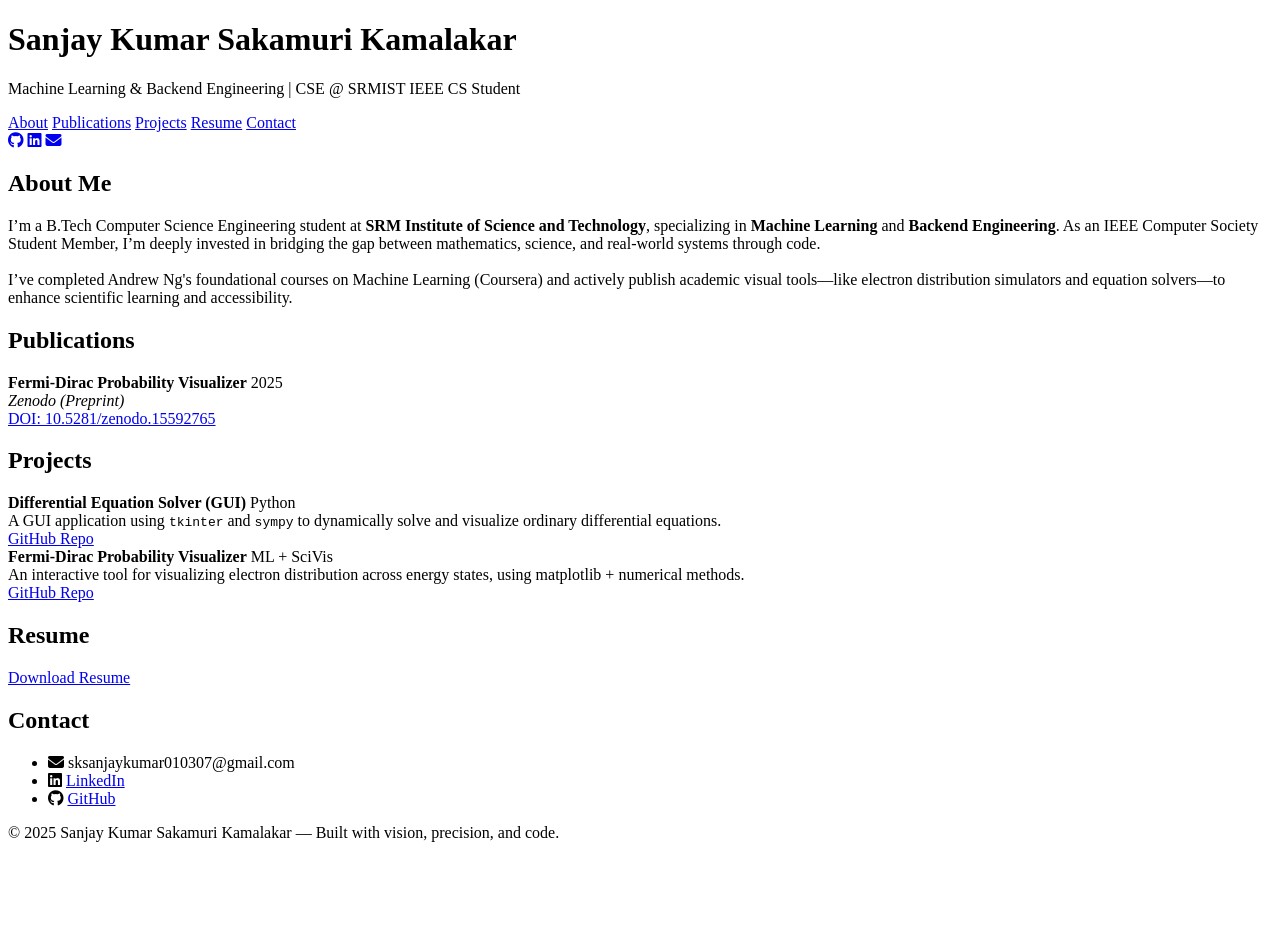
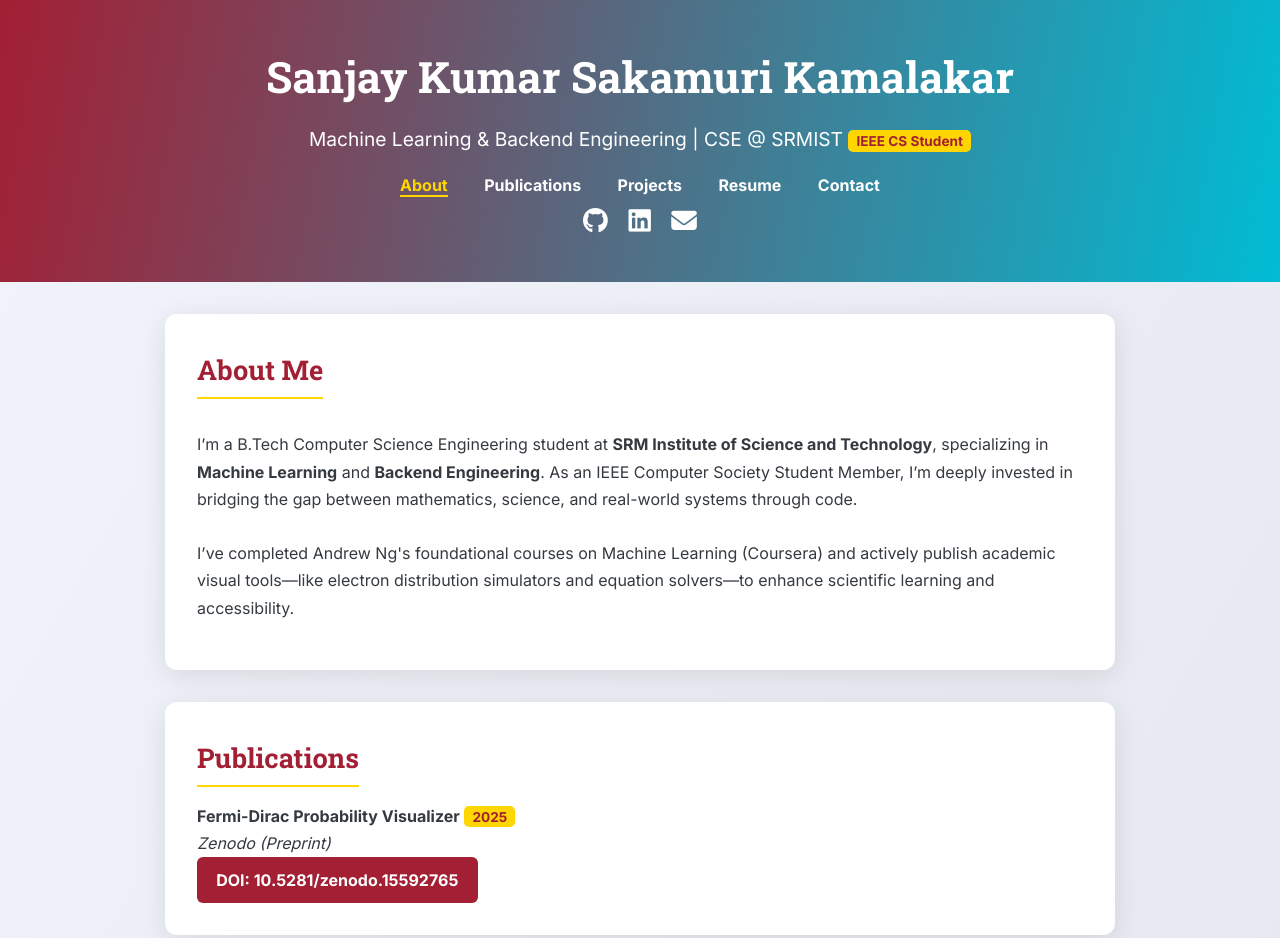
Before and after one commit to Sanjaykumar030/SanjayKumar030.github.io, a plain HTML site: page index.html in a window 1280 px wide. Shown: the top 938 px of the page. Before the commit the page ends 850 px from the top, so only its background shows below. Drawn offline with Linux system fonts and the light colour scheme.

Commit message:
Update index.html with CSS

```diff
--- a/index.html
+++ b/index.html
@@ -15,6 +15,178 @@
   <link href="https://fonts.googleapis.com/css2?family=Inter:wght@400;700&family=Roboto+Slab:wght@700&family=Fira+Mono&display=swap" rel="stylesheet">
   <link rel="stylesheet" href="https://cdnjs.cloudflare.com/ajax/libs/font-awesome/6.5.2/css/all.min.css" crossorigin="anonymous" referrerpolicy="no-referrer" />
   <!-- Styles will go here -->
+  <style>
+  :root {
+    --mit-crimson: #a31f34;
+    --mit-accent: #00bcd4;
+    --mit-gold: #ffd600;
+    --bg-gradient: linear-gradient(120deg, #f1f4fa 0%, #e3e7ed 100%);
+    --text: #343a40;
+    --heading: #232323;
+    --section-bg: #fff;
+    --shadow: 0 6px 28px rgba(0,0,0,0.10);
+    --radius: 12px;
+    --transition: 0.3s ease;
+  }
+
+  body {
+    margin: 0;
+    padding: 0;
+    background: var(--bg-gradient);
+    font-family: 'Inter', sans-serif;
+    color: var(--text);
+    line-height: 1.7;
+  }
+
+  header {
+    text-align: center;
+    padding: 2.5rem 1rem;
+    background: linear-gradient(100deg, var(--mit-crimson), var(--mit-accent));
+    color: #fff;
+  }
+
+  header h1 {
+    margin: 0;
+    font-size: 2.7rem;
+    font-family: 'Roboto Slab', serif;
+  }
+
+  header p {
+    font-size: 1.2rem;
+    margin: 0.6rem 0 1rem;
+  }
+
+  nav a {
+    margin: 0 1rem;
+    color: #fff;
+    text-decoration: none;
+    font-weight: 600;
+    transition: color var(--transition), border-bottom var(--transition);
+  }
+
+  nav a:hover,
+  nav a.active {
+    color: var(--mit-gold);
+    border-bottom: 2px solid var(--mit-gold);
+  }
+
+  .badge {
+    background: var(--mit-gold);
+    color: var(--mit-crimson);
+    font-weight: 700;
+    padding: 0.2em 0.6em;
+    border-radius: 5px;
+    font-size: 0.85rem;
+  }
+
+  .socials a {
+    color: #fff;
+    margin: 0 0.5rem;
+    font-size: 1.6rem;
+    transition: transform 0.2s, color var(--transition);
+  }
+
+  .socials a:hover {
+    color: var(--mit-gold);
+    transform: scale(1.1);
+  }
+
+  main {
+    max-width: 950px;
+    margin: 2rem auto;
+    padding: 0 1rem;
+  }
+
+  section {
+    background: var(--section-bg);
+    margin-bottom: 2rem;
+    padding: 2rem;
+    border-radius: var(--radius);
+    box-shadow: var(--shadow);
+  }
+
+  h2 {
+    font-family: 'Roboto Slab', serif;
+    color: var(--mit-crimson);
+    margin-top: 0;
+    font-size: 1.7rem;
+    border-bottom: 2px solid var(--mit-gold);
+    display: inline-block;
+    padding-bottom: 0.3rem;
+    margin-bottom: 1rem;
+  }
+
+  .btn {
+    display: inline-block;
+    background: var(--mit-crimson);
+    color: #fff;
+    padding: 0.6rem 1.2rem;
+    border-radius: 6px;
+    text-decoration: none;
+    font-weight: bold;
+    transition: background var(--transition), transform 0.2s;
+  }
+
+  .btn:hover {
+    background: var(--mit-gold);
+    color: var(--mit-crimson);
+    transform: scale(1.05);
+  }
+
+  .project-list {
+    display: grid;
+    grid-template-columns: 1fr;
+    gap: 1rem;
+  }
+
+  .project {
+    background: #e3f6f9;
+    padding: 1rem;
+    border-left: 4px solid var(--mit-accent);
+    border-radius: 7px;
+  }
+
+  .project:hover {
+    border-left: 4px solid var(--mit-gold);
+    background: #f0fbfc;
+  }
+
+  .contact-list {
+    list-style: none;
+    padding: 0;
+  }
+
+  .contact-list li {
+    margin-bottom: 0.7rem;
+    font-size: 1.1rem;
+  }
+
+  .contact-list a {
+    color: var(--mit-crimson);
+    font-weight: 600;
+    text-decoration: underline;
+  }
+
+  .contact-list a:hover {
+    color: var(--mit-gold);
+  }
+
+  footer {
+    text-align: center;
+    padding: 1.5rem;
+    background: #232323;
+    color: #fff;
+    font-size: 1rem;
+    border-radius: 0 0 var(--radius) var(--radius);
+  }
+
+  @media (min-width: 600px) {
+    .project-list {
+      grid-template-columns: 1fr 1fr;
+    }
+  }
+</style>
+
 </head>
 <body>
   <!-- Header -->
```
